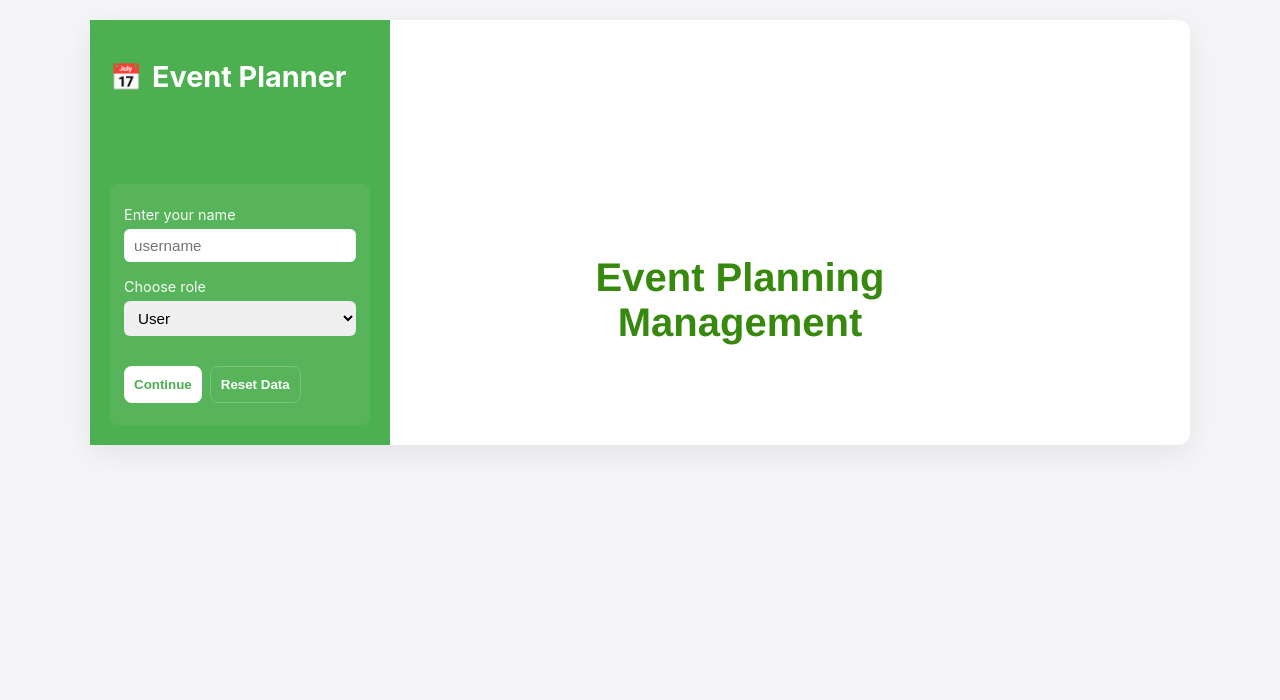
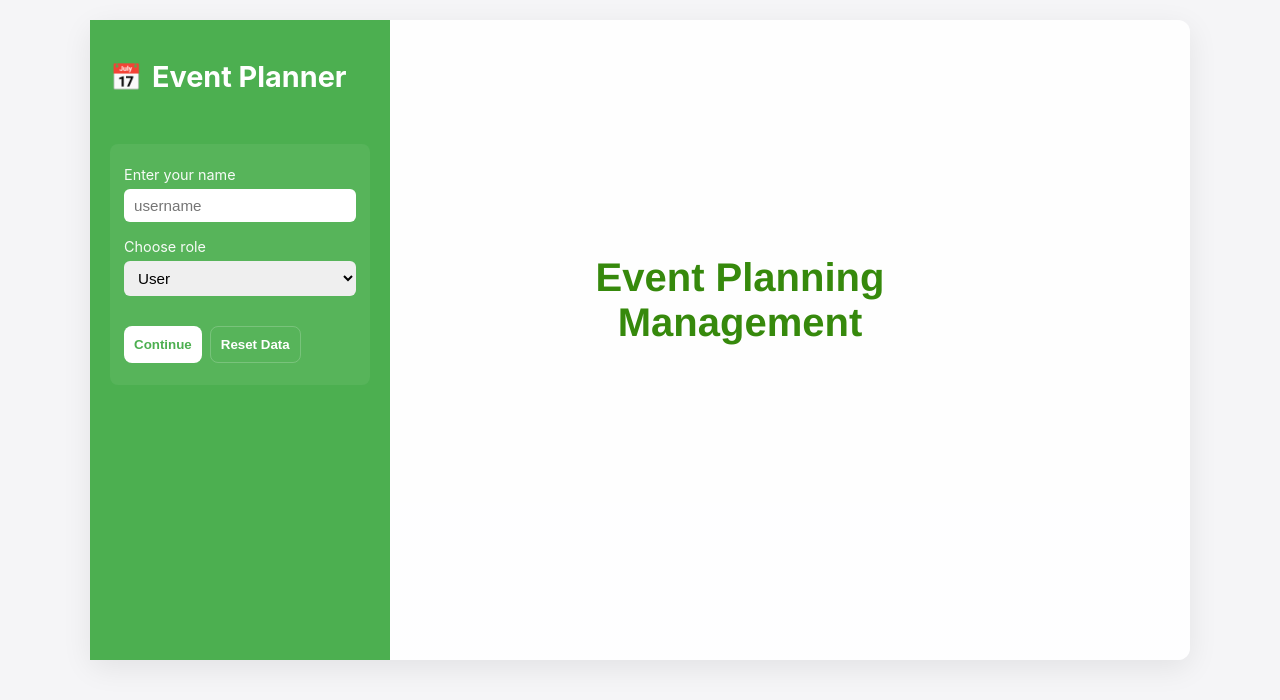
Before and after one commit to Susiladevik1357/claysys-training, a plain HTML site: page day10/finaltask.html in a window 1280 px wide. Drawn offline with Linux system fonts and the light colour scheme.

Commit message:
Update finaltask.html

```diff
--- a/day10/finaltask.html
+++ b/day10/finaltask.html
@@ -31,7 +31,7 @@
     background:linear-gradient(180deg, rgba(255,255,255,0.9), rgba(255,255,255,0.95));
     box-shadow:0 8px 30px rgba(0,0,0,0.08);
     border-radius:12px;
-
+    height: 80vh;
     display:grid;
     grid-template-columns: 300px 1fr;
 
@@ -44,7 +44,8 @@
     padding:20px;
     display:flex;
     flex-direction:column;
-    gap:70px;
+    gap:30px;
+    height: auto;
     align-items:stretch;
   }
   .brand {font-weight:700;font-size:1.1rem; display:flex; align-items:center; gap:10px}
@@ -75,7 +76,7 @@
     display:flex;
     flex-direction:column;
     gap:12px;
-    height: 100%;
+
     overflow-y: auto;
 
   }
```
